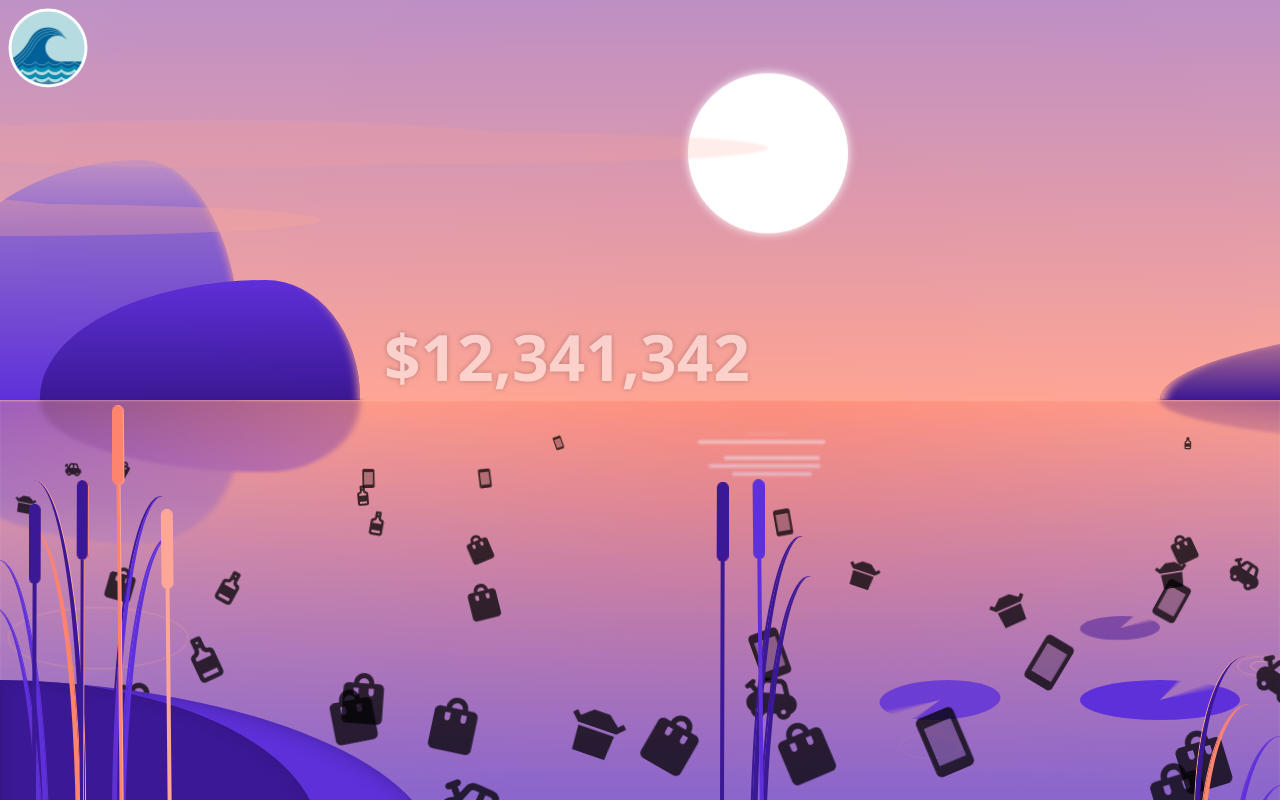
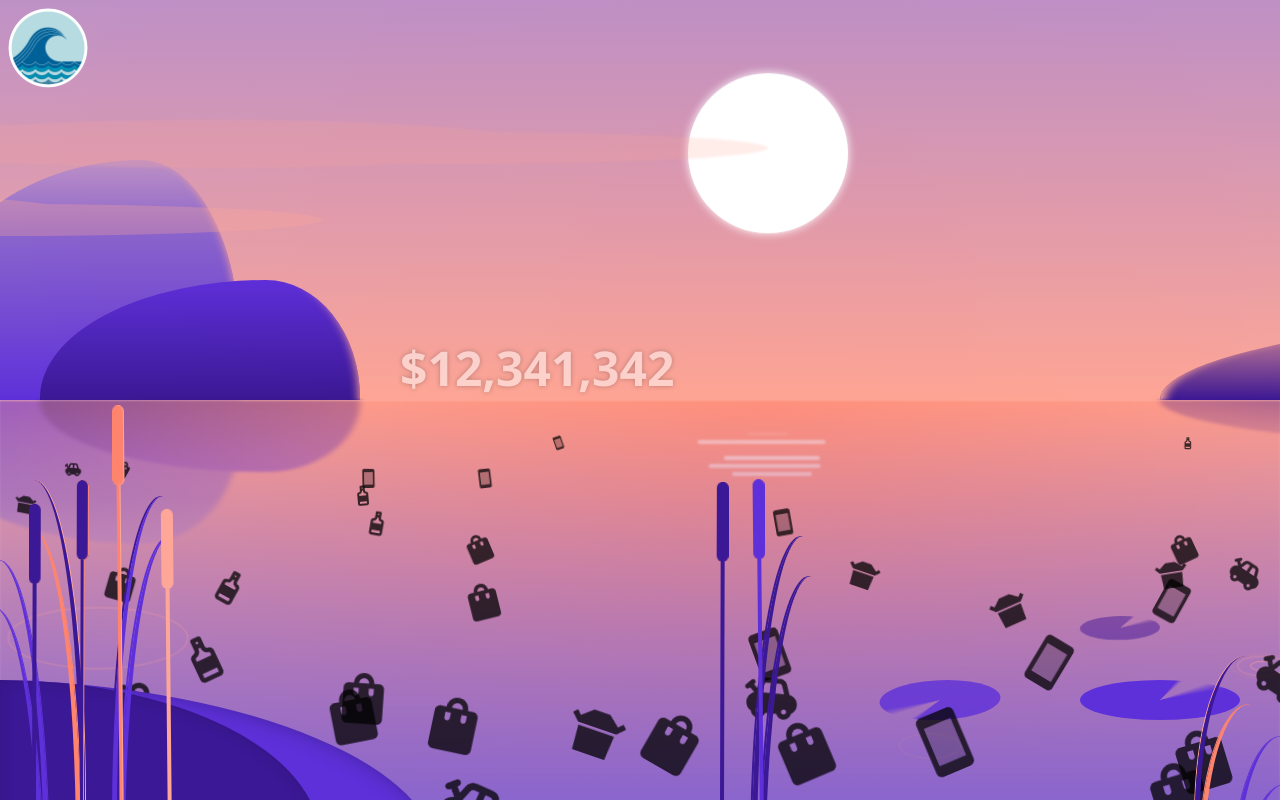
Before and after one commit to WebDevSimplified/ocean-trash, a plain HTML site: page index.html in a window 1280 px wide. Drawn offline with nearby package versions, Linux system fonts and the light colour scheme.

Commit message:
Fix Font

```diff
--- a/styles.css
+++ b/styles.css
@@ -53,9 +53,9 @@
 
 .money {
   position: absolute;
-  bottom: 50%;
-  left: 30%;
-  font-size: 4rem;
+  bottom: 50vh;
+  left: 50vmin;
+  font-size: 6vmin;
   z-index: 100;
   margin: 0;
   opacity: .5;
```
